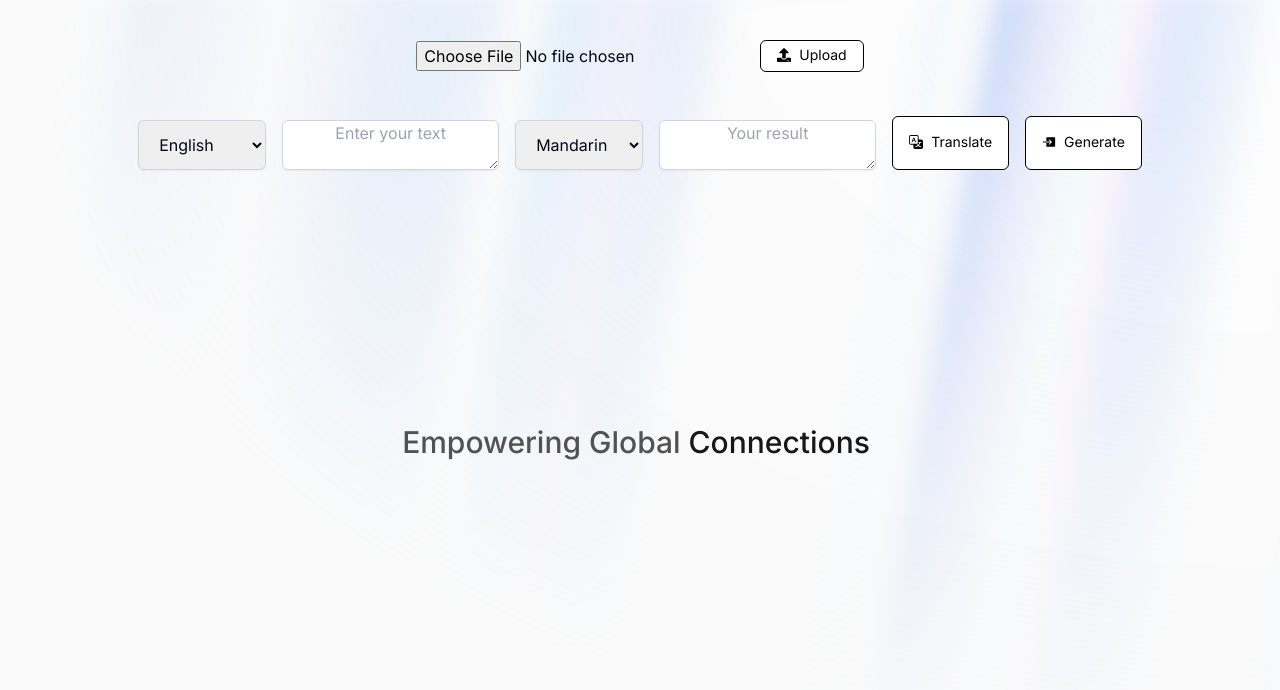
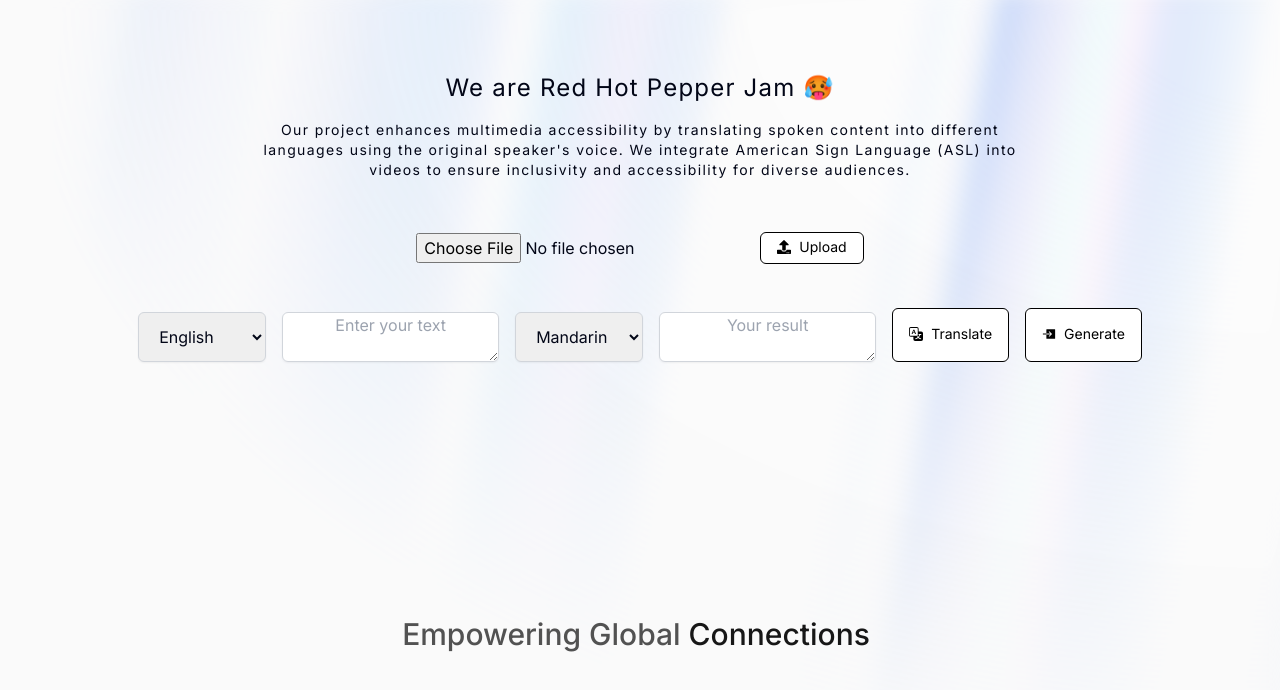
Before and after one commit to tohlh/pepper-jam-frontend, a Next.js app: page / in a window 1280 px wide. Shown: the top 690 px of the page. Built offline with nearby package versions, Linux system fonts and the light colour scheme.

Commit message:
Add Hero section

```diff
--- a/src/app/page.tsx
+++ b/src/app/page.tsx
@@ -7,6 +7,8 @@ import VideoPreviewCard from "@/components/VideoPreviewCard";
 import { AuroraBackground } from "@/components/ui/AuroraBackground";
 import { GridGlobe } from "@/components/ui/GridGlobe";
 import FancySlogan from "@/components/FancySlogan";
+import { HeroHighlight } from "@/components/ui/HeroHighlight";
+import Hero from "@/components/Hero";
 
 export default function Home() {
     const [id, setId] = useState("");
@@ -16,6 +18,7 @@ export default function Home() {
     return (
         <AuroraBackground>
             <main className="flex min-h-screen flex-col items-center gap-5 p-10">
+                <Hero />
                 <UploadForm setId={setId} setTranscription={setTranscription} />
                 <TranscriptionForm
                     id={id}
--- /dev/null
+++ b/src/components/Hero.tsx
@@ -0,0 +1,27 @@
+import React from "react";
+import { Spotlight } from "./ui/Spotlight";
+import BorderButton from "./ui/BorderButton";
+import { FaLocationArrow } from "react-icons/fa";
+
+const Hero = () => {
+    return (
+        <div>
+            <div className="flex justify-center relative my-8 z-10">
+                <div className="max-w-[89vw] md:max-w-2xl lg:max-w-[60vw] flex flex-col items-center justify-center">
+                    <p className="text-center md:tracking-wider mb-4 text-sm md:text-lg lg:text-2xl">
+                        We are Red Hot Pepper Jam 🥵
+                    </p>
+                    <h2 className="tracking-widest text-sm text-center text-black-100 w-full">
+                        Our project enhances multimedia accessibility by
+                        translating spoken content into different languages
+                        using the original speaker's voice. We integrate
+                        American Sign Language (ASL) into videos to ensure
+                        inclusivity and accessibility for diverse audiences.
+                    </h2>
+                </div>
+            </div>
+        </div>
+    );
+};
+
+export default Hero;
```
Also changed, not shown: 1 other file (tests, documents, lock files or other folders).
